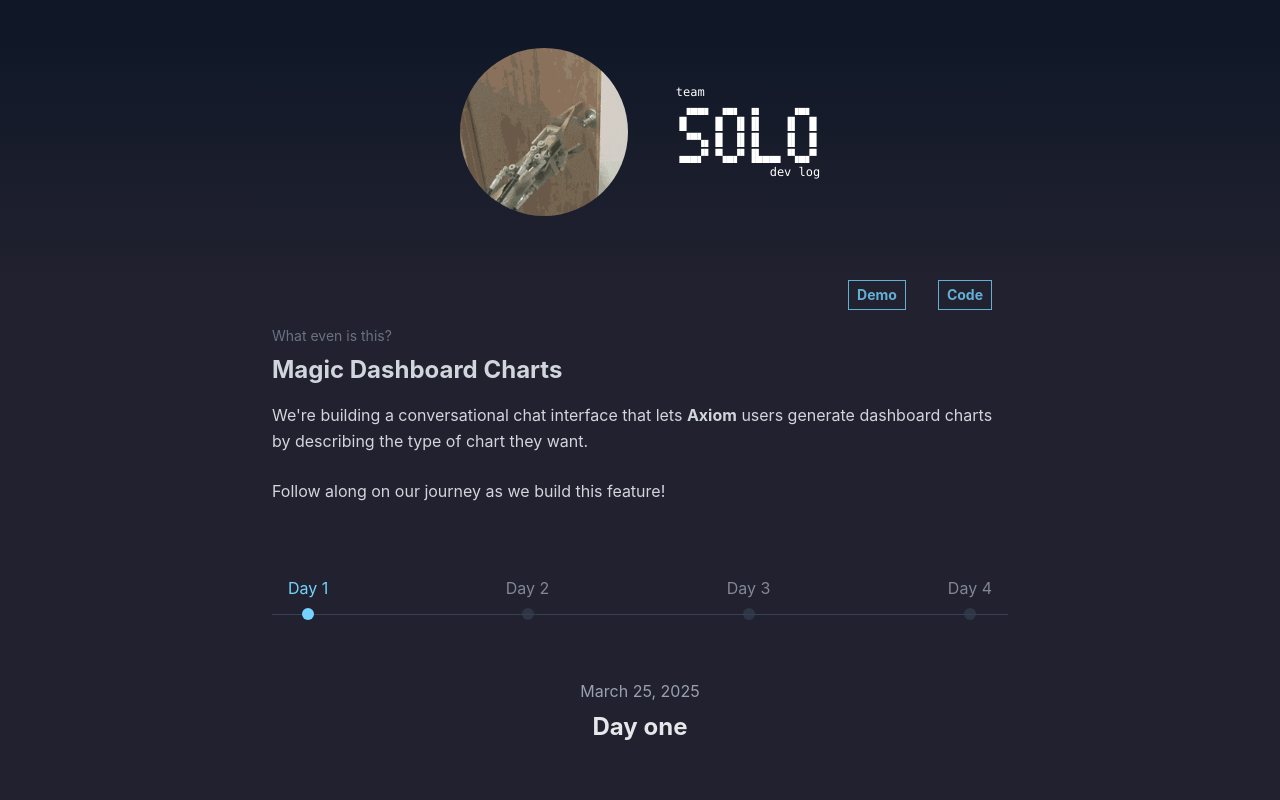
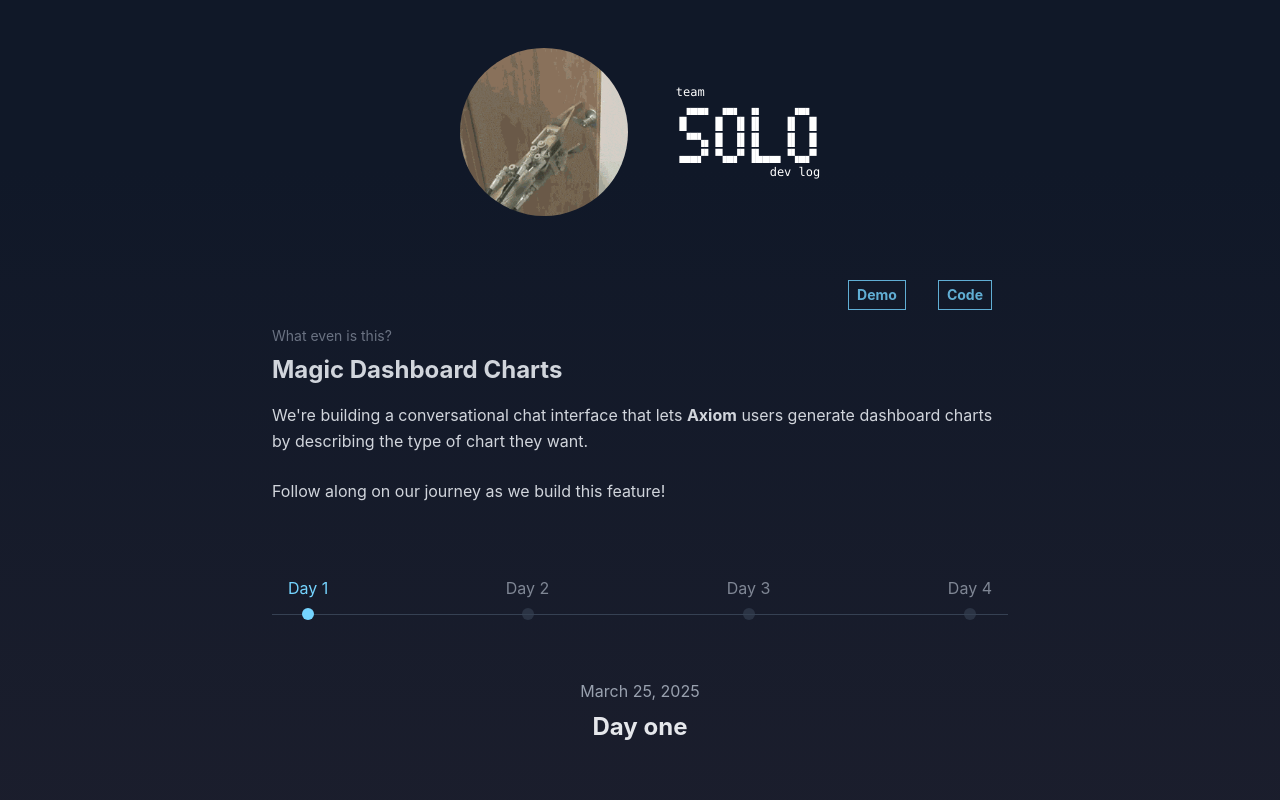
Before and after one commit to mediaupstream/team-solo-devlog, a React (Vite) app: page / in a window 1280 px wide. Shown: the top 800 px of the page. Built offline with nearby package versions, Linux system fonts and the light colour scheme.

Commit message:
fix: gradients

```diff
--- a/src/App.tsx
+++ b/src/App.tsx
@@ -9,6 +9,7 @@ function App() {
 
   useEffect(() => {
     document.body.setAttribute('data-day', selectedDay.toString());
+    document.documentElement.setAttribute('data-day', selectedDay.toString());
   }, [selectedDay]);
 
   return (
--- a/src/styles.css
+++ b/src/styles.css
@@ -13,8 +13,8 @@
 }
 
 html {
-  background-color: #101828;
-  height: 100%;
+  background: var(--gradientTop);
+  transition: --gradientTop 3s;
 }
 
 body {
@@ -23,8 +23,6 @@ body {
   color: #d1d5dc;
   height: 100%;
   min-height: 100vh;
-
-
   font-family:
     -apple-system, BlinkMacSystemFont, 'Segoe UI', 'Roboto', 'Oxygen', 'Ubuntu',
     'Cantarell', 'Fira Sans', 'Droid Sans', 'Helvetica Neue', sans-serif;
@@ -32,17 +30,17 @@ body {
   -moz-osx-font-smoothing: grayscale;
 }
 
-body[data-day="2"] {
+html[data-day="2"], body[data-day="2"] {
   --gradientTop: #27212f;
   --gradientBottom: #1c1028;
 }
 
-body[data-day="3"] {
+html[data-day="3"], body[data-day="3"] {
   --gradientTop: #060c17;
   --gradientBottom: #101c28;
 }
 
-body[data-day="4"] {
+html[data-day="4"], body[data-day="4"] {
   --gradientTop: #1f2f07;
   --gradientBottom: #2f2129;
 }
```
